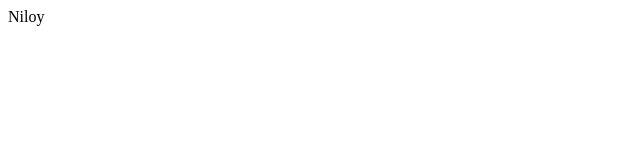
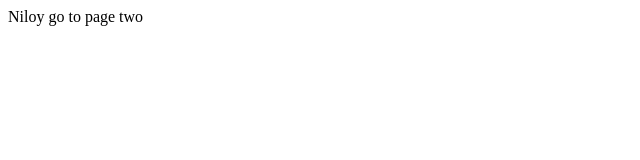
Before and after one commit to EtirazN95/MS-Niloy12.github.io, a plain HTML site: page index.html in a window 1280 px wide. Shown: the whole page, without its empty margins (0-640 px from the left). Drawn offline with Linux system fonts and the light colour scheme.

Commit message:
Update index.html

```diff
--- a/index.html
+++ b/index.html
@@ -3,6 +3,7 @@
 <title>MS Niloy website</title>
 <body>
     <hl>Niloy</hl>
+    <a hrefs=Niloy.html> go to page two</a>
 </body>
 </head>
 </html>
```
